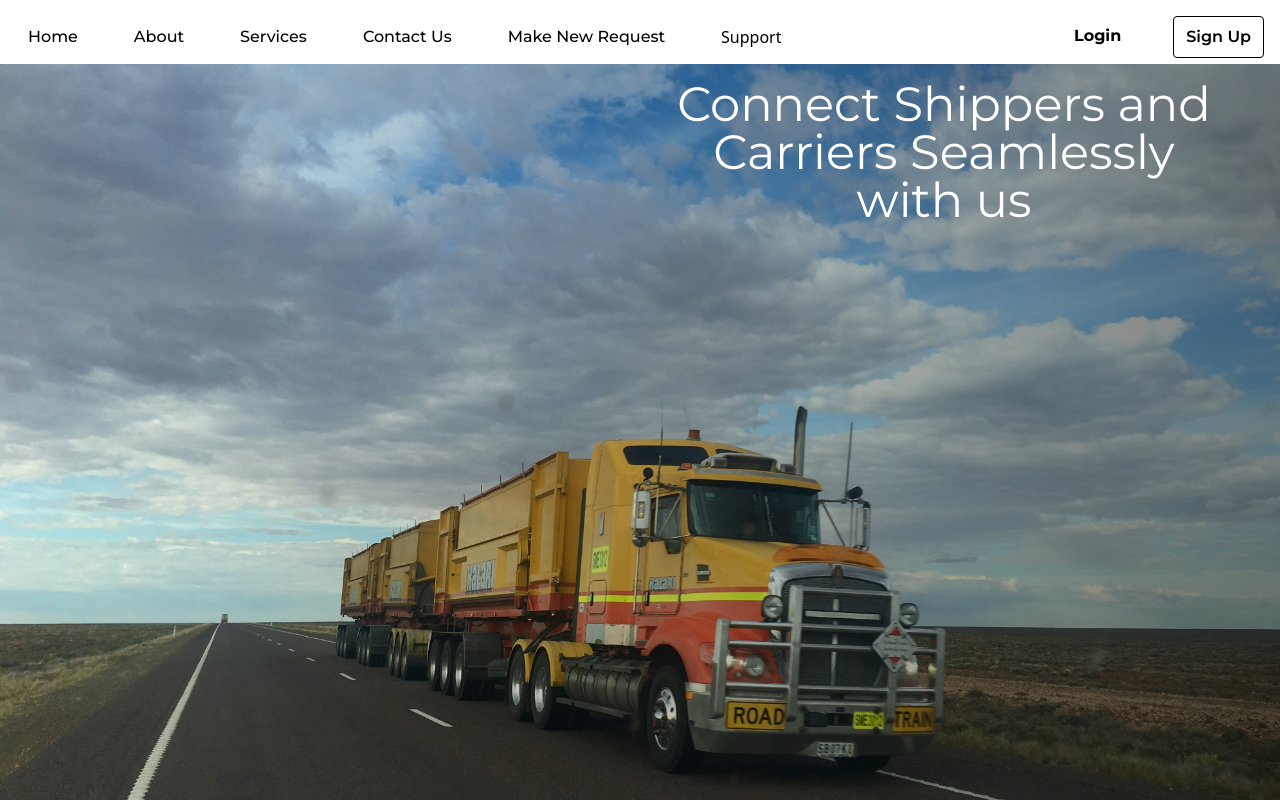
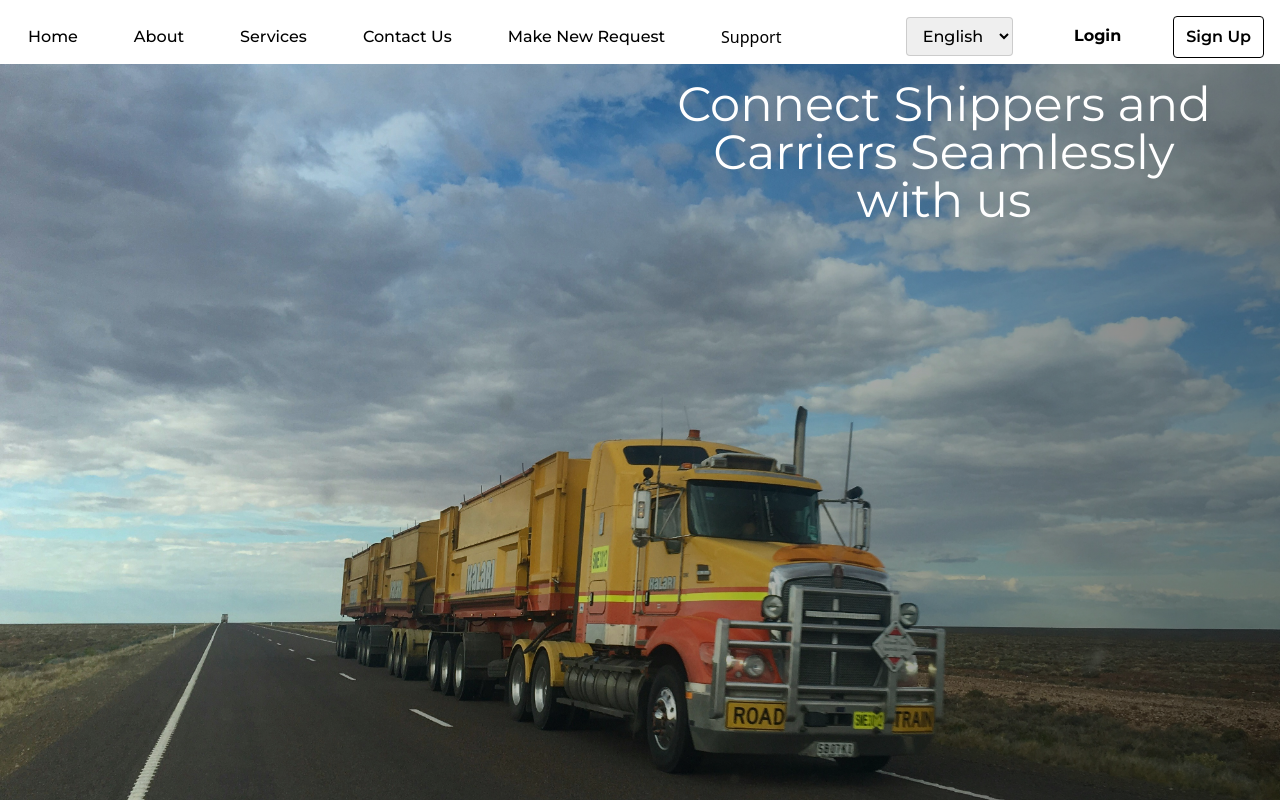
Before and after one commit to KAsare1/Envoyer, a React (Vite) app: page / in a window 1280 px wide. Shown: the top 802 px of the page. Built offline with nearby package versions, Linux system fonts and the light colour scheme.

Commit message:
minor changes

```diff
--- a/src/components/header.tsx
+++ b/src/components/header.tsx
@@ -1,6 +1,7 @@
 import truck from '../assets/truck.jpg'
 import { Link } from 'react-router-dom'
 import IsVisible from './fade_intoview'
+import apple from '../assets/apple-logo.png'
 
 export default function Header() {
 
@@ -11,7 +12,7 @@ export default function Header() {
             <nav className="absolute bg-white opacity-96 z-10 border-gray-200 md:h-16 md:w-screen">
                 <div className="max-w-screen-xl flex flex-wrap items-center justify-between mx-auto p-4">
                     {/* Navigation Links */}
-                    <div className="mr-28">
+                    <div className="">
                         <ul className="font-medium flex flex-col p-4 md:p-0 mt-4 border border-gray-100 rounded-lg bg-gray-50 md:flex-row md:space-x-8 rtl:space-x-reverse md:mt-0 md:border-0 md:bg-white dark:border-gray-700">
                             <li><a href="#" className="block py-2 px-3 font-montserrat">Home</a></li>
                             <li><a href="#" className="block py-2 px-3 font-montserrat">About</a></li>
@@ -20,7 +21,7 @@ export default function Header() {
                             <li><a href="#" className="block py-2 px-3 font-montserrat">Make New Request</a></li>
                             <li className="relative">
                                 <div className="dropdown">
-                                <button className="dropbtn block py-2 px-3">Support
+                                    <button className="dropbtn block py-2 px-3 font-medium my-auto">Support
                                         <i className="fa fa-caret-down"></i>
                                         </button>
                                         <div className="dropdown-content rounded-md">
@@ -28,14 +29,21 @@ export default function Header() {
                                         <a href="#">Help</a>
                                     </div>
                                 </div>
-
+                            </li>
+                            <li>
+                            <select className="border border-opacity-20 rounded text-center border-neutral-700 block py-2 px-3 ml-20 font-montserrat">
+                                <option value='select your category' className="text-center py-2 px-3 font-montserrat">
+                                    English
+                                </option>
+                                <option value="volvo" className="text-center py-2 px-3 font-montserrat">French</option>
+                            </select>
                             </li>
                         </ul>
 
                     </div>
 
                     {/* Sign Up and Login Links */}
-                    <div className="hidden w-full self-end md:block md:w-auto" id="navbar-default">
+                    <div className="hidden w-screen self-end md:block md:w-auto justify-self-end justify-items-end" id="navbar-default">
                         <div className="font-medium self-end flex flex-col p-4 md:p-0 mt-4 border rounded-lg md:flex-row md:space-x-8 rtl:space-x-reverse md:mt-0 md:border-0">
                             <Link to={'login'}><a href="login" className="block py-2 px-3 font-bold mr-2 font-montserrat">Login</a></Link>
                             <Link to={'signup'}><a href="signup" className="block py-2 px-3 bg-transparent font-semibold text-black hover:text-white hover:bg-black border border-black hover:border-transparent rounded font-montserrat">Sign Up</a></Link>
```
Lines whose indentation alone changed are shown as unchanged.
